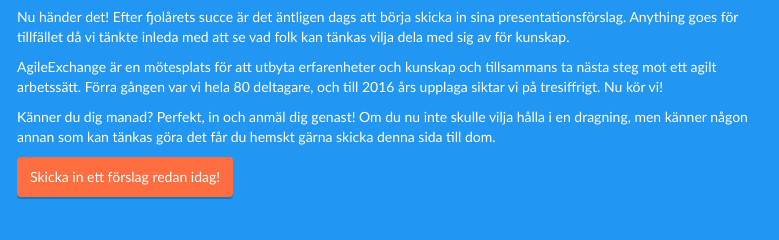
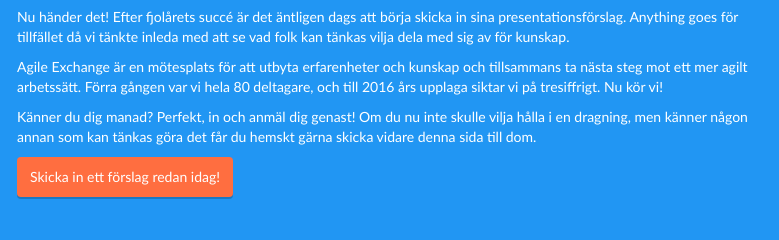
Before and after one commit to acino/ae16-cfp, a plain HTML site: page index.html in a window 1280 px wide. Shown: the part 223-463 px from the top of the page, 248-1027 px from the left. Drawn offline with nearby package versions, Linux system fonts and the light colour scheme.

Commit message:
Update index.html
@stillesjo

```diff
--- a/index.html
+++ b/index.html
@@ -27,9 +27,9 @@
             <div class="row">
                 <section class="col-xs-12 col-md-8 col-md-offset-2 offset-top-48">
                     <h1>Call for papers!</h1>
-                    <p>Nu h&auml;nder det! Efter fjol&aring;rets succe &auml;r det &auml;ntligen dags att b&ouml;rja skicka in sina presentationsf&ouml;rslag. Anything goes f&ouml;r tillf&auml;llet d&aring; vi t&auml;nkte inleda med att se vad folk kan t&auml;nkas vilja dela med sig av f&ouml;r kunskap.</p>
-                    <p>AgileExchange &auml;r en m&ouml;tesplats f&ouml;r att utbyta erfarenheter och kunskap och tillsammans ta n&auml;sta steg mot ett agilt arbetss&auml;tt. F&ouml;rra g&aring;ngen var vi hela 80 deltagare, och till 2016 &aring;rs upplaga siktar vi p&aring; tresiffrigt. Nu k&ouml;r vi!</p>
-                    <p>K&auml;nner du dig manad? Perfekt, in och anm&auml;l dig genast! Om du nu inte skulle vilja h&aring;lla i en dragning, men k&auml;nner n&aring;gon annan som kan t&auml;nkas g&ouml;ra det f&aring;r du hemskt g&auml;rna skicka denna sida till dom.</p>
+                    <p>Nu h&auml;nder det! Efter fjol&aring;rets succ&eacute; &auml;r det &auml;ntligen dags att b&ouml;rja skicka in sina presentationsf&ouml;rslag. Anything goes f&ouml;r tillf&auml;llet d&aring; vi t&auml;nkte inleda med att se vad folk kan t&auml;nkas vilja dela med sig av f&ouml;r kunskap.</p>
+                    <p>Agile Exchange &auml;r en m&ouml;tesplats f&ouml;r att utbyta erfarenheter och kunskap och tillsammans ta n&auml;sta steg mot ett mer agilt arbetss&auml;tt. F&ouml;rra g&aring;ngen var vi hela 80 deltagare, och till 2016 &aring;rs upplaga siktar vi p&aring; tresiffrigt. Nu k&ouml;r vi!</p>
+                    <p>K&auml;nner du dig manad? Perfekt, in och anm&auml;l dig genast! Om du nu inte skulle vilja h&aring;lla i en dragning, men k&auml;nner n&aring;gon annan som kan t&auml;nkas g&ouml;ra det f&aring;r du hemskt g&auml;rna skicka vidare denna sida till dom.</p>
                     <a class="btn vba-btn" href="http://goo.gl/forms/tUfaS0ydki">Skicka in ett f&ouml;rslag redan idag!</a>
                 </section>
             </div>
```
